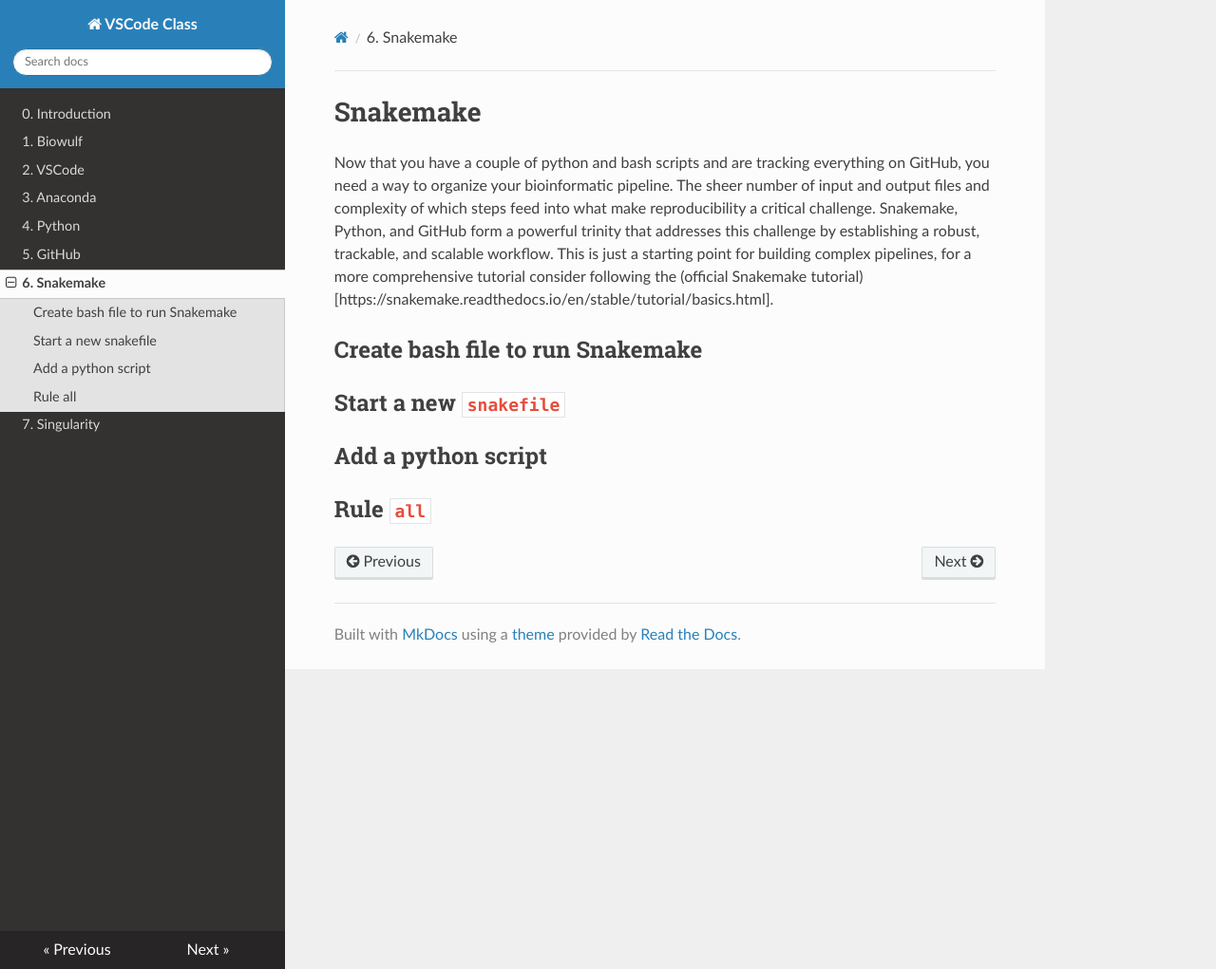
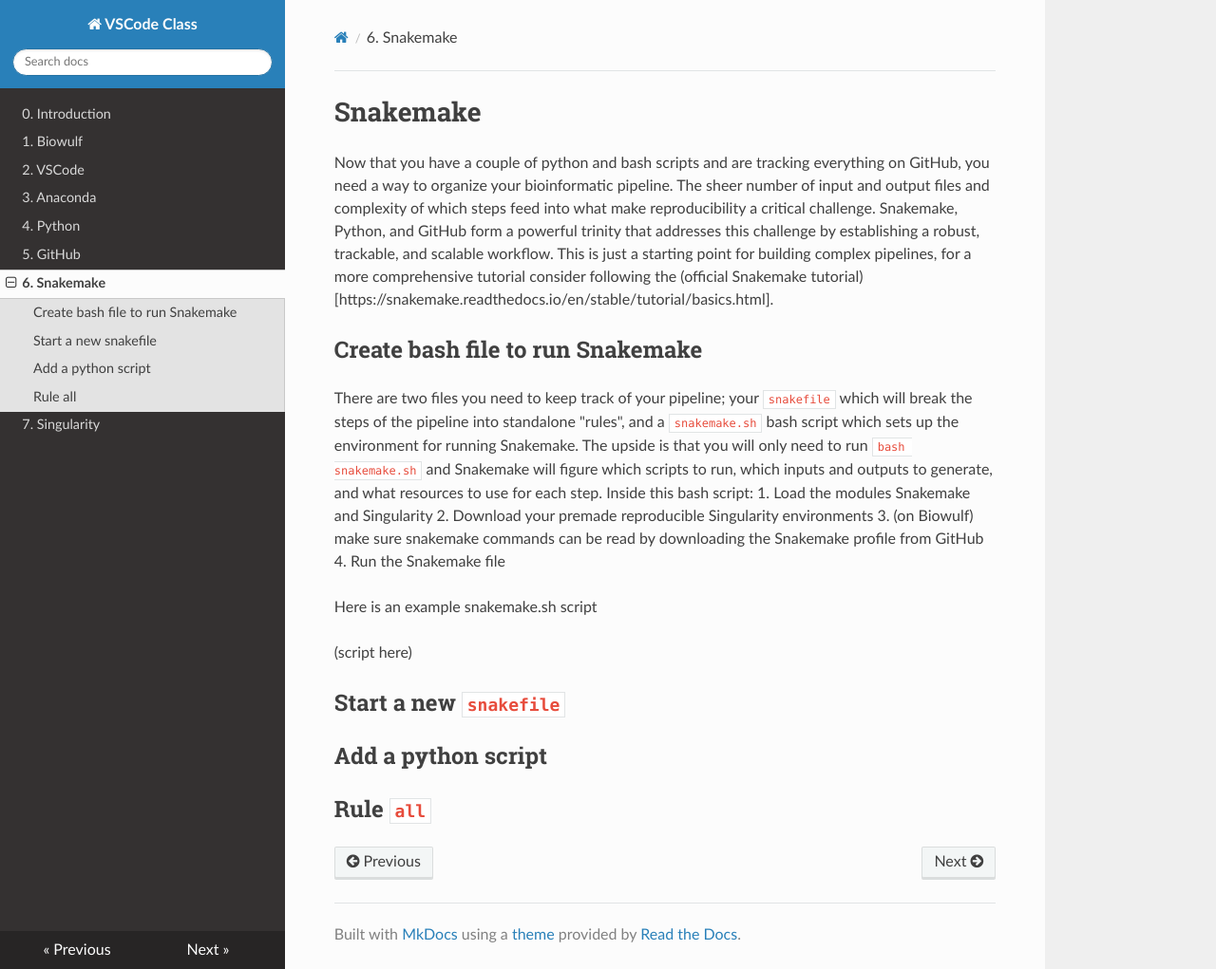
Before and after one commit to NIH-CARD/VSCode_class, an MkDocs documentation site: the page built from docs/snakemake.md, in a window 1280 px wide and 1021 px high. Shown: the whole window at 95% size. Built offline with MkDocs 1.6.1, drawn with Linux system fonts in a browser that asks for light colours; nearby versions of some CDN libraries.

Commit message:
Add shell script instructions

```diff
--- a/docs/snakemake.md
+++ b/docs/snakemake.md
@@ -4,6 +4,16 @@
 
 ## Create bash file to run Snakemake
 
+There are two files you need to keep track of your pipeline; your `snakefile` which will break the steps of the pipeline into standalone "rules", and a `snakemake.sh` bash script which sets up the environment for running Snakemake. The upside is that you will only need to run `bash snakemake.sh` and Snakemake will figure which scripts to run, which inputs and outputs to generate, and what resources to use for each step. Inside this bash script:
+1. Load the modules Snakemake and Singularity
+2. Download your premade reproducible Singularity environments
+3. (on Biowulf) make sure snakemake commands can be read by downloading the Snakemake profile from GitHub
+4. Run the Snakemake file
+
+Here is an example snakemake.sh script
+
+(script here)
+
 ## Start a new `snakefile`
 
 ## Add a python script
```
